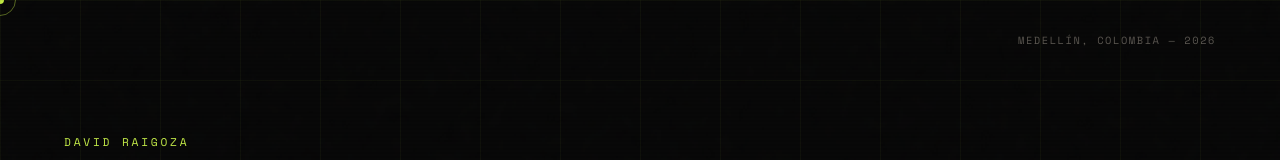
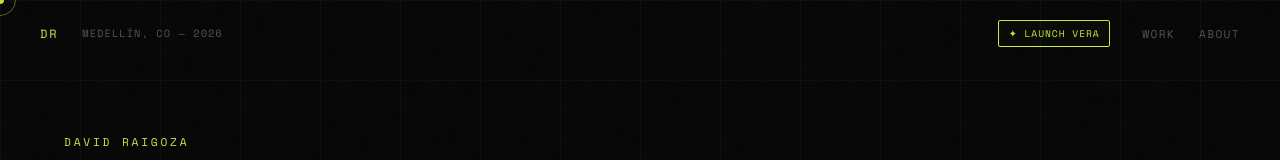
Before and after one commit to NinjaPuppetDev/portfolio, a Next.js app: page / in a window 1280 px wide. Shown: the top 160 px of the page. Built offline with nearby package versions, Linux system fonts and the light colour scheme.

Commit message:
nav: open vera

```diff
--- a/app/components/FloatingChat.tsx
+++ b/app/components/FloatingChat.tsx
@@ -108,15 +108,22 @@ export default function FloatingChat() {
 
   useEffect(() => {
     const handler = (e: Event) => {
-      setOpen(true)
+      setOpen(true) // This opens the chat layout frame instantly!
       const detail = (e as CustomEvent).detail
       if (detail?.prefill) setInput(detail.prefill)
       if (detail?.autoSend && detail?.message) {
         setTimeout(() => sendMessage(detail.message), 100)
       }
     }
+
+    // Register both event listener tracks
     window.addEventListener('open-portfolio-chat', handler as EventListener)
-    return () => window.removeEventListener('open-portfolio-chat', handler as EventListener)
+    window.addEventListener('open-vera', handler as EventListener)
+
+    return () => {
+      window.removeEventListener('open-portfolio-chat', handler as EventListener)
+      window.removeEventListener('open-vera', handler as EventListener)
+    }
   }, [])
 
   useEffect(() => {
--- a/app/components/HeroSection.tsx
+++ b/app/components/HeroSection.tsx
@@ -88,7 +88,7 @@ export default function HeroSection() {
         textTransform: 'uppercase',
         zIndex: 2,
       }}>
-        Medellín, Colombia — {new Date().getFullYear()}
+
       </div>
 
       {/* ── TEXT & COPY CONTAINER ────────────────────────────────────────────── */}
--- a/app/components/Nav.tsx
+++ b/app/components/Nav.tsx
@@ -4,11 +4,22 @@ import { useEffect, useState } from 'react'
 
 export default function Nav() {
   const [scrolled, setScrolled] = useState(false)
+  const [isMobile, setIsMobile] = useState(false)
 
   useEffect(() => {
+    // Check mobile breakpoint on mount
+    const media = window.matchMedia('(max-width: 768px)')
+    setIsMobile(media.matches)
+    const listener = (e: MediaQueryListEvent) => setIsMobile(e.matches)
+    media.addEventListener('change', listener)
+
     const onScroll = () => setScrolled(window.scrollY > 40)
-    window.addEventListener('scroll', onScroll)
-    return () => window.removeEventListener('scroll', onScroll)
+    window.addEventListener('scroll', onScroll, { passive: true })
+
+    return () => {
+      media.removeEventListener('change', listener)
+      window.removeEventListener('scroll', onScroll)
+    }
   }, [])
 
   return (
@@ -21,12 +32,14 @@ export default function Nav() {
       display: 'flex',
       alignItems: 'center',
       justifyContent: 'space-between',
-      padding: '1.25rem 2.5rem',
+      padding: isMobile ? '1rem 1.25rem' : '1.25rem 2.5rem',
       borderBottom: scrolled ? '1px solid var(--border)' : '1px solid transparent',
       background: scrolled ? 'rgba(8,8,8,0.92)' : 'transparent',
       backdropFilter: scrolled ? 'blur(12px)' : 'none',
       transition: 'all 0.4s ease',
     }}>
+      {/* Brand Identity Group */}
+      <div style={{ display: 'flex', alignItems: 'center', gap: '1.5rem' }}>
         <span style={{
           fontFamily: 'var(--mono)',
           fontSize: '0.75rem',
@@ -37,8 +50,66 @@ export default function Nav() {
           DR
         </span>
 
-      <div style={{ display: 'flex', gap: '2rem' }}>
-        {['work', 'about', 'contact'].map(item => (
+        {/* Hide location tracking on mobile nav to protect spacing layout links */}
+        {!isMobile && (
+          <span style={{
+            fontFamily: 'var(--mono)',
+            fontSize: '0.65rem',
+            color: 'var(--muted)',
+            letterSpacing: '0.1em',
+            textTransform: 'uppercase'
+          }}>
+            Medellín, CO — {new Date().getFullYear()}
+          </span>
+        )}
+      </div>
+
+      {/* Navigation Actions + Agent Hook */}
+      <div style={{ display: 'flex', alignItems: 'center', gap: isMobile ? '1rem' : '2rem' }}>
+
+        {/* The Action Button sits seamlessly inside the bar flow */}
+        <button
+  onClick={() => {
+    // Fire a global event that any component on the page can listen for
+    window.dispatchEvent(new CustomEvent('open-vera'))
+
+    // Fallback: Still focus the text field immediately for a clean UX pipeline
+    setTimeout(() => {
+      const inputEl = document.querySelector('input') || document.querySelector('textarea')
+      if (inputEl) inputEl.focus()
+    }, 50)
+  }}
+  style={{
+    background: 'transparent',
+    border: '1px solid var(--accent)',
+    borderRadius: '2px',
+    padding: '0.3rem 0.6rem',
+    fontFamily: 'var(--mono)',
+    fontSize: '0.6rem',
+    fontWeight: 500,
+    color: 'var(--accent)',
+    letterSpacing: '0.1em',
+    textTransform: 'uppercase',
+    cursor: 'pointer',
+    backgroundColor: 'rgba(200, 240, 74, 0.02)',
+    transition: 'all 0.2s ease',
+    whiteSpace: 'nowrap'
+  }}
+  onMouseEnter={(e) => {
+    e.currentTarget.style.backgroundColor = 'var(--accent)'
+    e.currentTarget.style.color = 'var(--bg)'
+  }}
+  onMouseLeave={(e) => {
+    e.currentTarget.style.backgroundColor = 'rgba(200, 240, 74, 0.02)'
+    e.currentTarget.style.color = 'var(--accent)'
+  }}
+>
+  ✦ Launch Vera
+</button>
+
+        {/* Standard Anchor Links */}
+        <div style={{ display: 'flex', gap: isMobile ? '0.75rem' : '1.5rem' }}>
+          {['work', 'about'].map(item => (
             <a
               key={item}
               href={`#${item}`}
@@ -57,6 +128,7 @@ export default function Nav() {
             </a>
           ))}
         </div>
+      </div>
     </nav>
   )
 }
--- a/app/layout.tsx
+++ b/app/layout.tsx
@@ -3,6 +3,7 @@ import type { Metadata } from 'next'
 import './globals.css'
 import Cursor from './components/Cursor'
 import FloatingChat from './components/FloatingChat'
+import Nav from './components/Nav' // ◄── ADD THIS IMPORT HERE
 import Script from 'next/script'
 
 export const metadata: Metadata = {
@@ -25,6 +26,10 @@ export default function RootLayout({
       <body>
         <Cursor />
         <FloatingChat />
+
+        {/* ── GLOBAL HUD NAVIGATION HEADER ───────────────────── */}
+        <Nav /> {/* ◄── MOUNT IT HERE */}
+
         {children}
 
         {/* ── GOOGLE TAGS MANAGEMENT ─────────────────────────── */}
```
Lines whose indentation alone changed are shown as unchanged.
